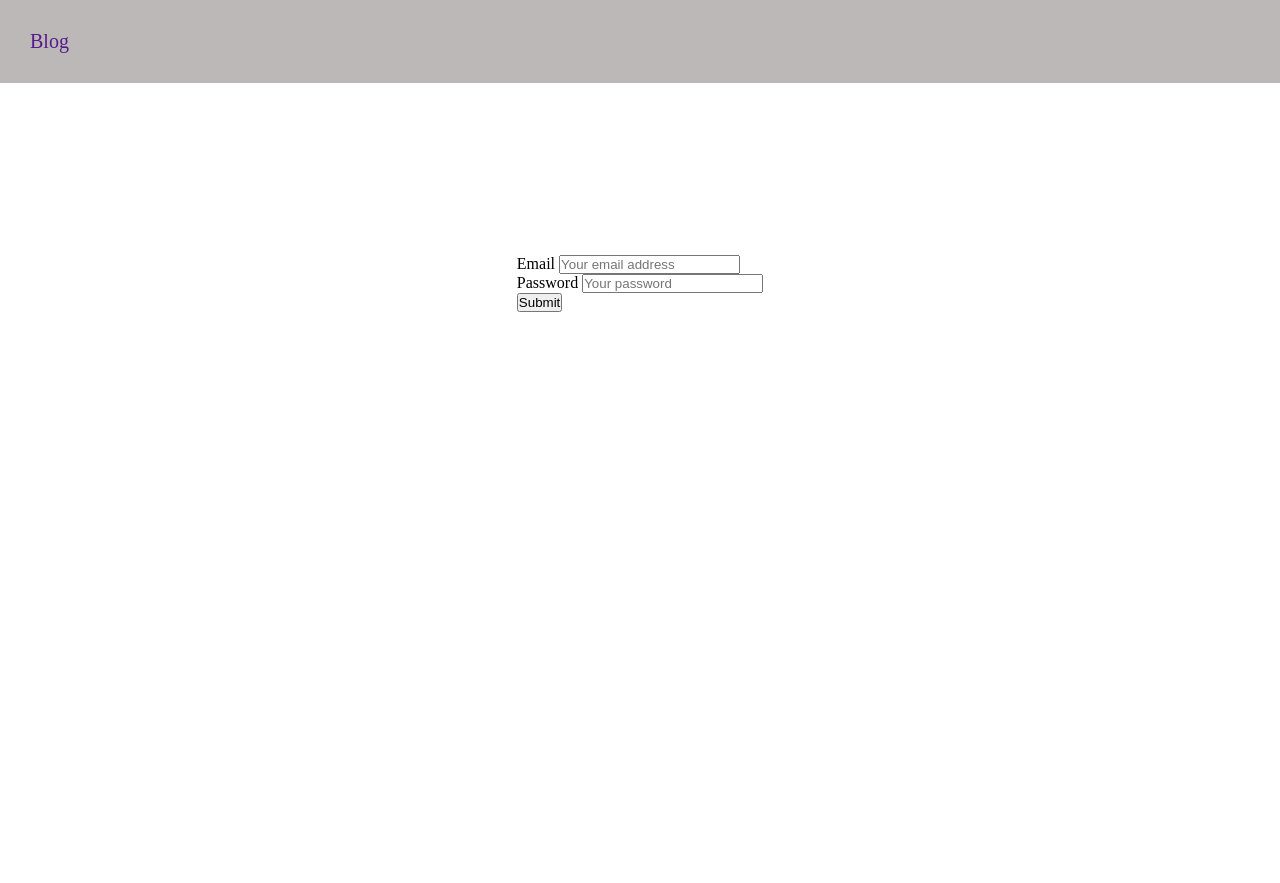
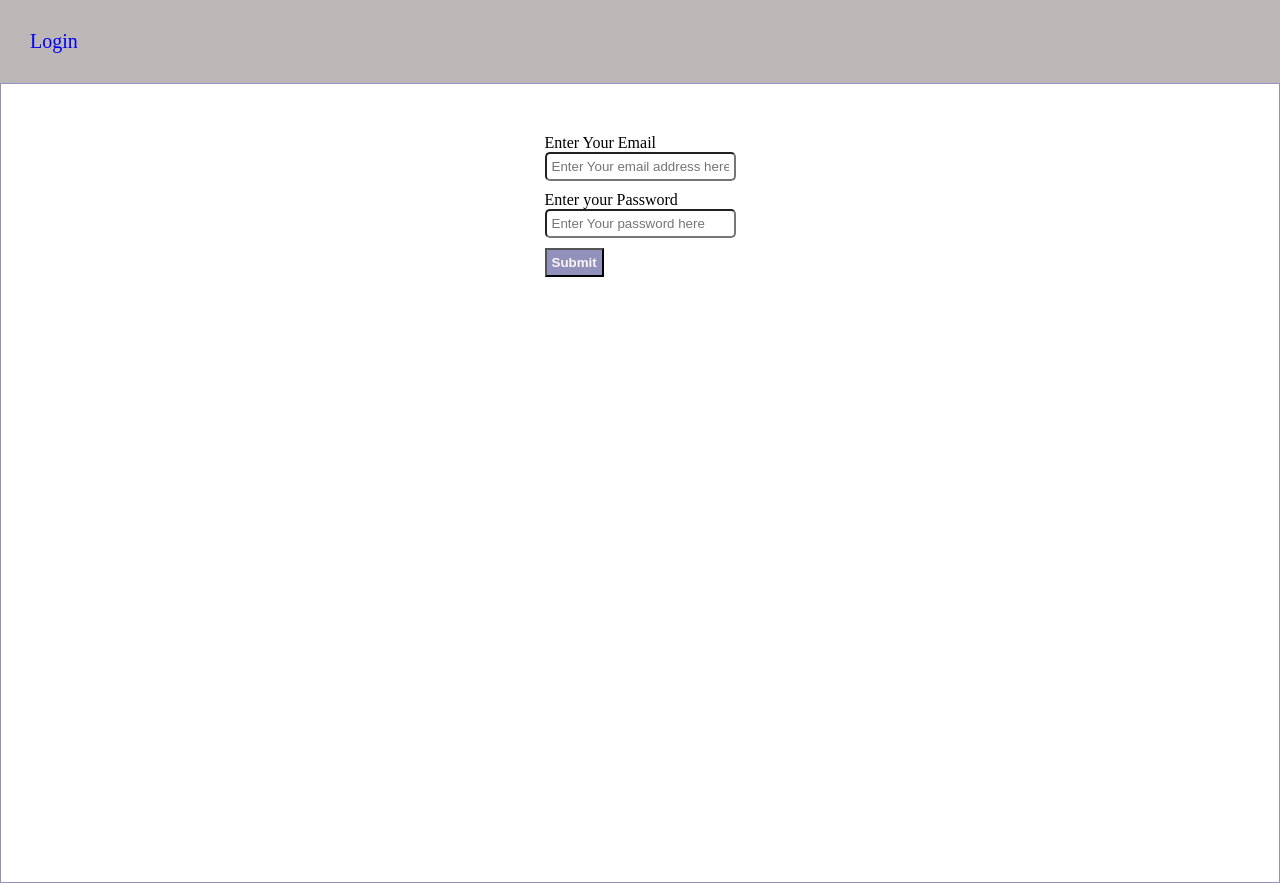
Before and after one commit to okaymykel/okemic, a PHP site: page /login.php in a window 1280 px wide. Before the commit the page ends 312 px from the top, so only its background shows below. Run offline with PHP 8.4, Linux system fonts and the light colour scheme; data that the repository does not hold is empty.

Commit message:
add color to the ui

```diff
--- a/css/style.css
+++ b/css/style.css
@@ -26,15 +26,112 @@ nav{
     text-decoration: none;
 }
 
+.nav-list ul li a:hover{
+    color:white;
+    transition: .7s;
+}
+
 
 .container{
-
+    width: 100%;
     display: flex;
     flex-direction: column;
+    align-items: center;
+    height: 100%;
+    padding: 50px;
+    text-align: justify;
+    border: 1px solid rgb(145, 145, 187);
+
+}
+
+.container .body{
+    text-align: left;
+}
+
+button{
+    background-color: rgb(145, 145, 187);
+    margin-top: 10px;
+    padding: 5px;
     justify-content: center;
     align-items: center;
-    height: 50vh;
-    padding: 50px;
-    text-align: justify;
+    color: rgb(252, 246, 246);
+    font-weight: bold;
+}
 
+select{
+    margin-top: 5px;
+    justify-content: center;
+    align-items: center;
 }
+
+.header{
+
+margin-bottom: 10px;
+}
+
+.action{
+    padding: 10px;
+    margin-top: 5px;
+}
+
+.action .view{
+    text-decoration: none;
+    background-color: rgb(145, 145, 187);
+    padding: 6px;
+    border-radius: 5px;
+    color: rgba(248, 242, 242, 0.986);
+    font-weight: bold;
+}
+
+.action .view:hover{
+    color: #f5f5f58c;
+    transition: .7s;
+}
+
+.action .edit{
+    text-decoration: none;
+    background-color: rgb(83, 167, 135);
+    padding: 6px;
+    border-radius: 5px;
+    width: 30px;
+    color: rgba(248, 242, 242, 0.986);
+    font-weight: bold;
+}
+
+.action .edit:hover{
+    color:rgb(93, 134, 118);
+    transition: .7s;
+}
+
+.action .delete{
+    text-decoration: none;
+    background-color: rgb(158, 54, 54);
+    padding: 6px;
+    border-radius: 5px;
+    width: 30px;
+    color: rgba(248, 242, 242, 0.986);
+    font-weight: bold;
+}
+
+.action .delete:hover{
+    color: #ee53538c;
+    transition: .7s;
+}
+
+.message{
+    color:  rgba(248, 242, 242, 0.986);
+    background-color: rgb(145, 145, 187);
+    margin: 5px;
+    padding: 5px;
+    border-radius: 3px;
+}
+
+.header input, .body input{
+    padding: 5px;
+    border-radius: 5px;
+}
+
+.body textarea{
+    padding: 5px;
+    border-radius: 5px;
+}
--- a/handlers/login-handler.php
+++ b/handlers/login-handler.php
@@ -20,7 +20,7 @@ $result = mysqli_query($dbcon, $sql);
 
 if(mysqli_num_rows($result)>0){
 
-    $_SESSION['message'] = "You're Welcome";
+    $_SESSION['message'] = "You're Welcome to this blog!";
      $_SESSION['email'] = $email;
     header('Location: ./posts/list-post.php');
 }else{
--- a/login.php
+++ b/login.php
@@ -16,7 +16,7 @@
 <nav class="nav-bar">
     <div class="nav-list">
         <ul>
-            <li><a href="">Blog</a></li>
+            <li><a href="login.php">Login</a></li>
 
         </ul>
     </div>
@@ -24,13 +24,13 @@
     <div class="container">
     <form action="login.php" method="post">
         <div class="header">
-            <label for="email">Email</label>
-            <input type="email" name = "email" placeholder = "Your email address" required>
+            <label for="email">Enter Your Email</label><br>
+            <input type="email" name = "email" placeholder = "Enter Your email address here" required>
         </div>
 
-        <div class="password">
-            <label for="password">Password</label>
-            <input type="password" name = "password" placeholder="Your password" required>
+        <div class="body">
+            <label for="password">Enter your Password</label><br>
+            <input type="password" name = "password" placeholder="Enter Your password here" required>
         </div>
 
         <div class="btn">
--- a/posts/edit-post.php
+++ b/posts/edit-post.php
@@ -25,7 +25,7 @@
 <nav class="nav-bar">
     <div class="nav-list">
         <ul>
-            <li><a href="">Blog</a></li>
+            <li><a href="list-post.php">Blog</a></li>
             <li><a href= "add-post.php">Create Post</a></li>
             <li><a href="../handlers/logout-handler.php">Log out of blog</a></li>
         </ul>
@@ -35,12 +35,12 @@
 <div class="container">
     <form action="../handlers/update-post-handler.php" method="post">
         <div class="header">
-            <label for="topic">Post Topic</label>
+            <label for="topic"><b>Post Topic</b></label><br>
             <input type="text" name = "topic" placeholder = "Your blog topic" value="<?php echo $post_topic ?>" required>
         </div>
 
         <div class="body">
-            <label for="body">Post body</label>
+            <label for="body">Post body</label><br>
            <textarea name="body"  cols="30" rows="10" placeholder="Write your blog post here" required><?php echo $post_body ?></textarea>
         </div>
         <div class="select">
--- a/posts/view-post.php
+++ b/posts/view-post.php
@@ -21,7 +21,7 @@
    <nav class="nav-bar">
       <div class="nav-list">
          <ul>
-               <li><a href="">Blog</a></li>
+               <li><a href="list-post.php">Blog</a></li>
                <li><a href= "add-post.php">Create Post</a></li>
                <li><a href="../handlers/logout-handler.php">Log out of blog</a></li>
          </ul>
```
Also changed, not shown: posts/add-post.php (+6 -6 lines), posts/list-post.php (+6 -6 lines).
